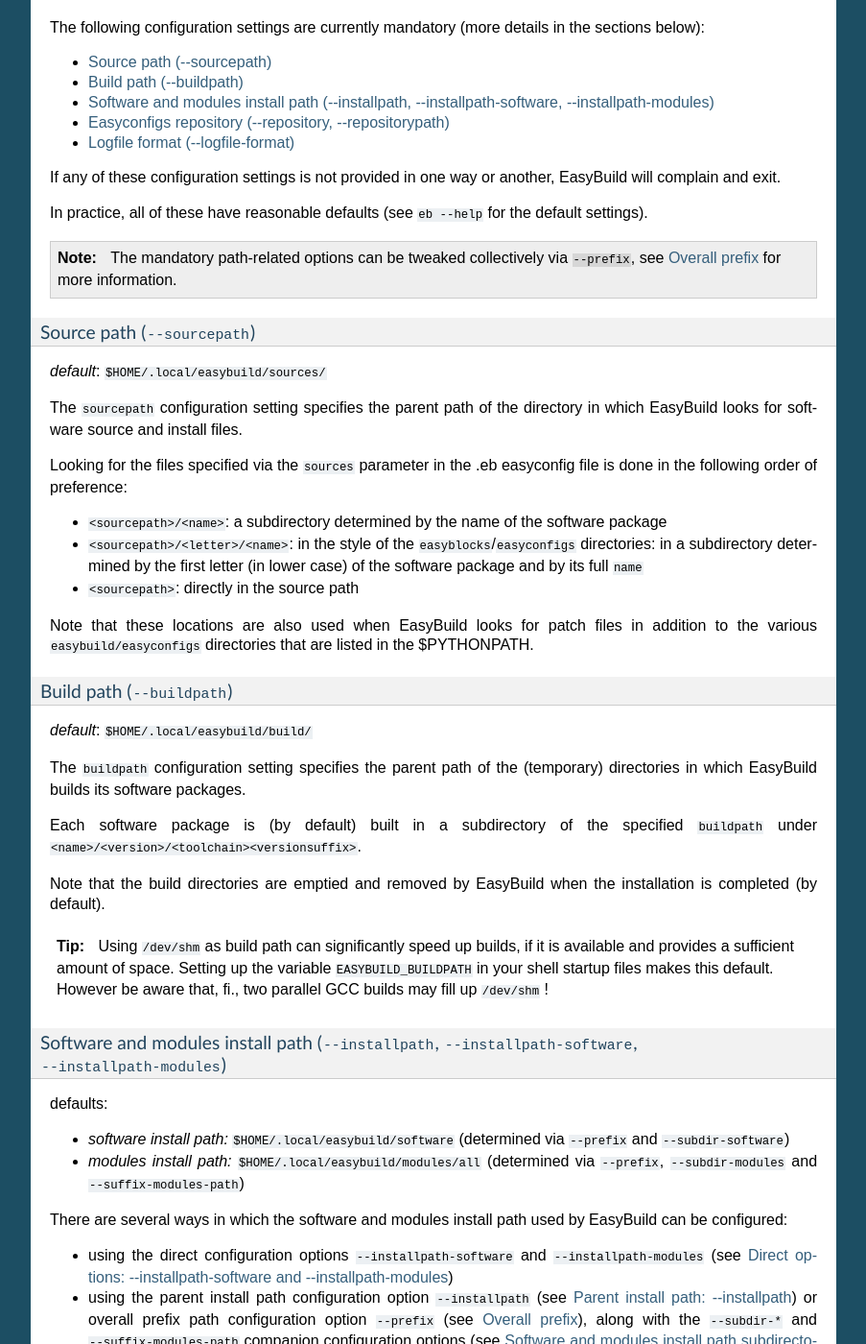
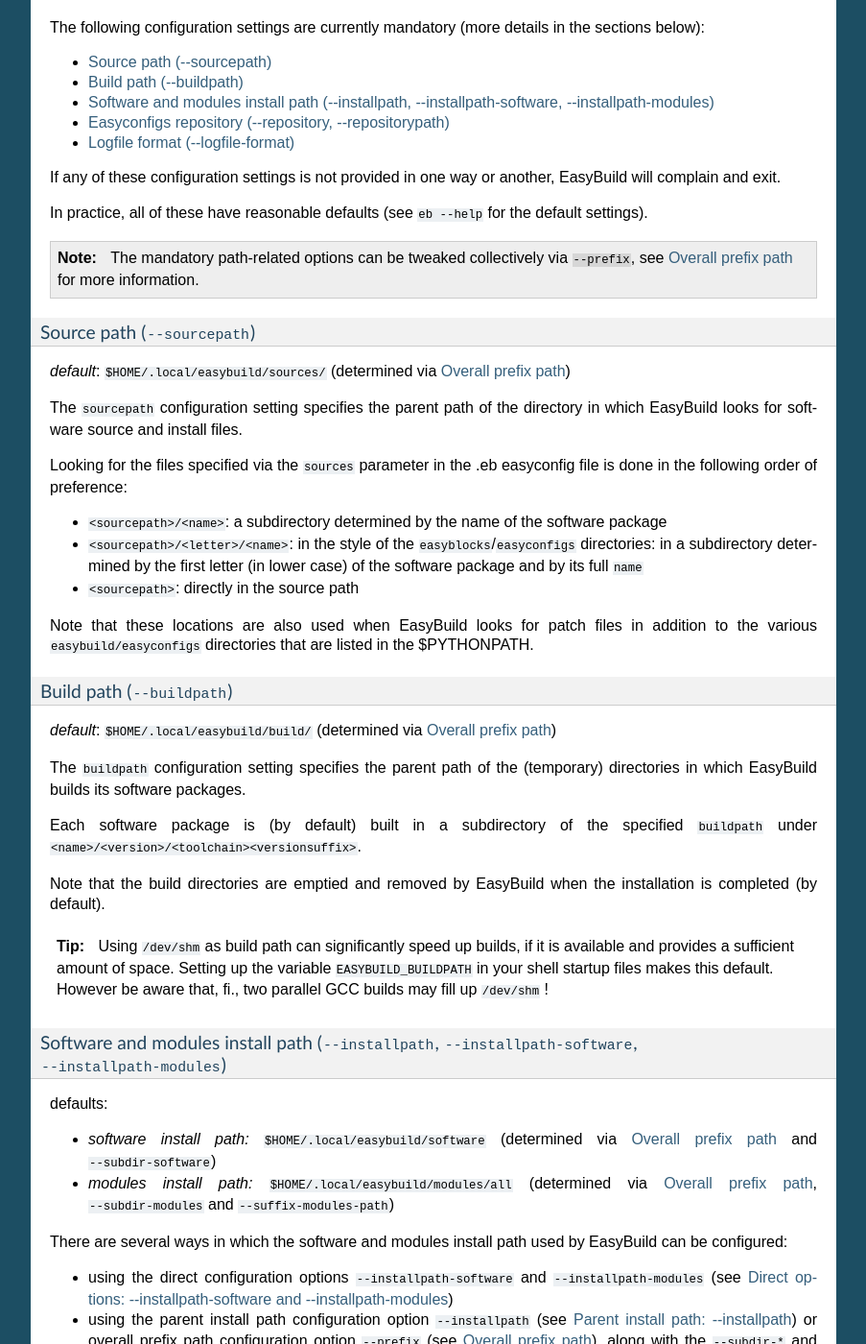
Before and after one commit to easybuilders/easybuild, a Sphinx documentation site: the page built from docs/Configuration.rst, in a window 1280 px wide and 1400 px high, scrolled down 4365 px. Shown: the whole window at 96% size, without its empty margins (198-1101 px from the left). Built offline with Sphinx 7.4.7, drawn with Linux system fonts in a browser that asks for light colours; some of the changed text lies outside the part shown.

Commit message:
moar prefix refs

```diff
--- a/docs/Configuration.rst
+++ b/docs/Configuration.rst
@@ -297,7 +297,7 @@
 Source path (``--sourcepath``)
 ^^^^^^^^^^^^^^^^^^^^^^^^^^^^^^
 
-*default*: ``$HOME/.local/easybuild/sources/``
+*default*: ``$HOME/.local/easybuild/sources/`` (determined via :ref:`prefix`)
 
 The ``sourcepath`` configuration setting specifies the parent path of
 the directory in which EasyBuild looks for software source and install files.
@@ -318,7 +318,7 @@
 Build path (``--buildpath``)
 ^^^^^^^^^^^^^^^^^^^^^^^^^^^^
 
-*default*: ``$HOME/.local/easybuild/build/``
+*default*: ``$HOME/.local/easybuild/build/`` (determined via :ref:`prefix`)
 
 The ``buildpath`` configuration setting specifies the parent path of the
 (temporary) directories in which EasyBuild builds its software packages.
@@ -343,8 +343,8 @@
 
 defaults:
 
-* *software install path:* ``$HOME/.local/easybuild/software`` (determined via ``--prefix`` and ``--subdir-software``)
-* *modules install path:* ``$HOME/.local/easybuild/modules/all`` (determined via ``--prefix``,
+* *software install path:* ``$HOME/.local/easybuild/software``  (determined via :ref:`prefix` and ``--subdir-software``)
+* *modules install path:* ``$HOME/.local/easybuild/modules/all``  (determined via :ref:`prefix`,
   ``--subdir-modules`` and ``--suffix-modules-path``)
 
 There are several ways in which the software and modules install path used by EasyBuild can be configured:
@@ -422,7 +422,7 @@
 Easyconfigs repository (``--repository``, ``--repositorypath``)
 ^^^^^^^^^^^^^^^^^^^^^^^^^^^^^^^^^^^^^^^^^^^^^^^^^^^^^^^^^^^^^^^
 
-*default*: ``FileRepository`` at ``$HOME/.local/easybuild/ebfiles_repo``
+*default*: ``FileRepository`` at ``$HOME/.local/easybuild/ebfiles_repo`` (determined via :ref:`prefix`)
 
 EasyBuild has support for archiving (tested) ``.eb`` easyconfig files.
 After successfully installing a software package using EasyBuild, the
@@ -512,8 +512,8 @@
 
 .. _prefix:
 
-Overall prefix
-^^^^^^^^^^^^^^
+Overall prefix path
+^^^^^^^^^^^^^^^^^^^
 
 *default:* ``$HOME/.local/easybuild``
 
```
